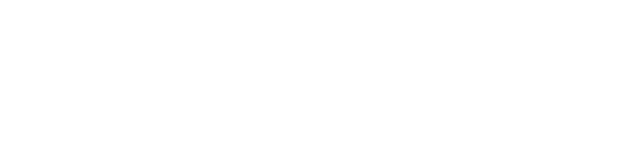
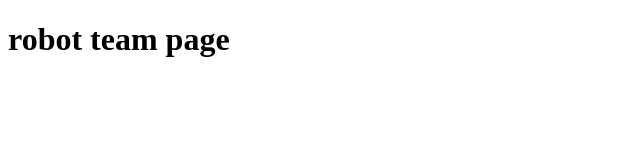
Before and after one commit to SMSOSS/smsvirtualwalkathon, a plain HTML site: page main.html in a window 1280 px wide. Shown: the whole page, without its empty margins (0-640 px from the left). Drawn offline with Linux system fonts and the light colour scheme.

Commit message:
main.html : add title
Signed-off-by: kotnid <tkt0506tkt@gmail.com>

```diff
--- a/main.html
+++ b/main.html
@@ -1,4 +1,9 @@
 <!DOCTYPE html>
 <html>
-
+<head>
+    <title>SMS robot team page</title>
+</head>
+<body>
+    <h1><centre>robot team page</centre></h1>
+</body>
 </html>
```
